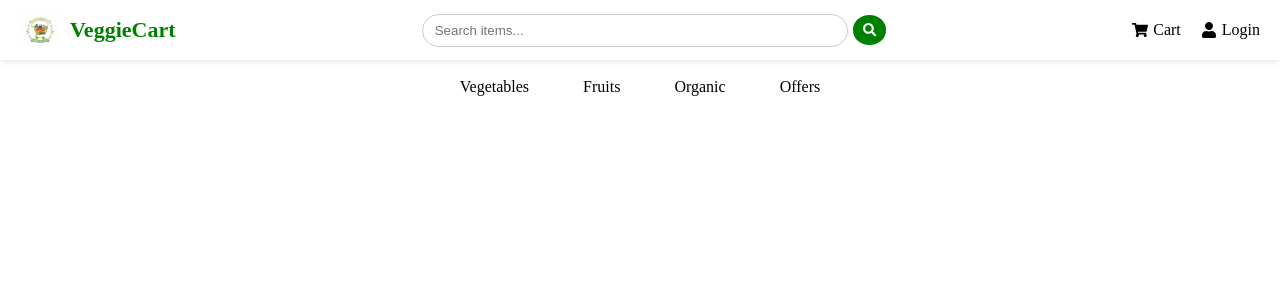
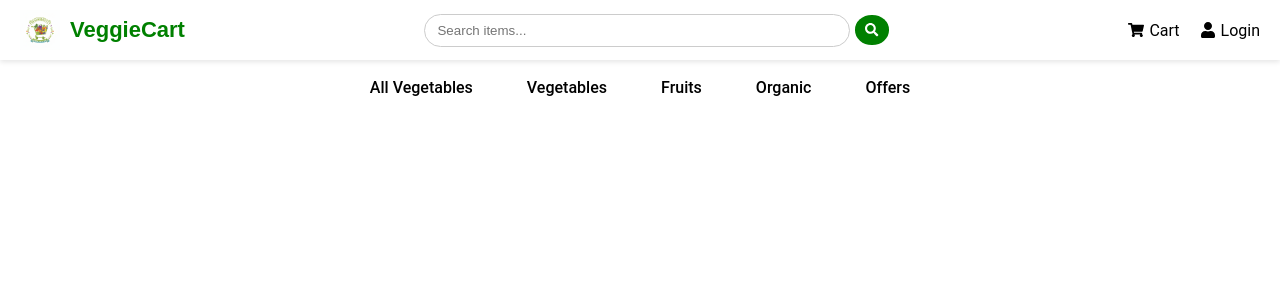
Before and after one commit to lubnafebin/product-list, a React (Vite) app: page / in a window 1280 px wide. Shown: the top 300 px of the page. Built offline with nearby package versions, Linux system fonts and the light colour scheme.

Commit message:
added google font style

```diff
--- a/src/components/category/CategoryBar.jsx
+++ b/src/components/category/CategoryBar.jsx
@@ -3,6 +3,7 @@ export const CategoryBar = () => {
   return (
     <div className="category">
       <ul>
+        <li>All Vegetables</li>
         <li>Vegetables</li>
         <li>Fruits</li>
         <li>Organic</li>
--- a/src/index.css
+++ b/src/index.css
@@ -3,3 +3,12 @@ body{
     margin: 0;
     padding: 0;
 }
+@import url('https://fonts.googleapis.com/css2?family=Roboto:wght@400;500&family=Poppins:wght@500;600&display=swap');
+
+body {
+  font-family: 'Roboto', sans-serif; /* default */
+}
+
+h1, h2, h3, .logo-text, .category-bar li {
+  font-family: 'Poppins', sans-serif; /* headings / brand */
+}
```
